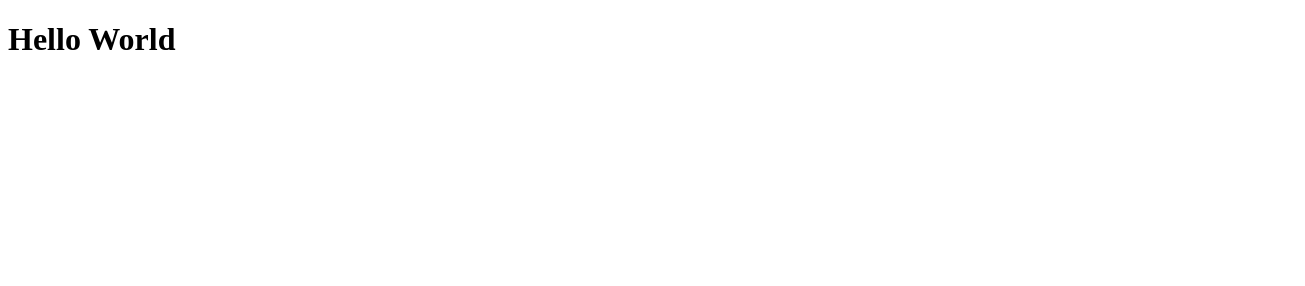
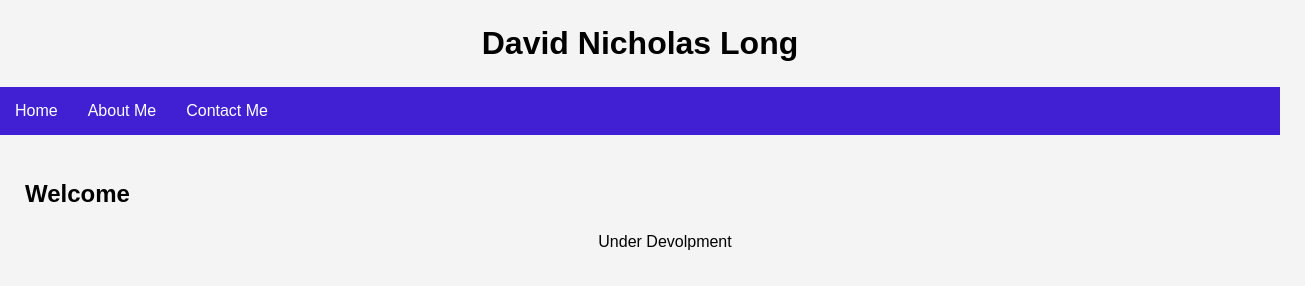
Before and after one commit to NickLong1007/davidnicholaslongwebsite, a plain HTML site: page index.html in a window 1280 px wide. Shown: the whole page, 1305 px wide, since content can reach past the window. Drawn offline with Linux system fonts and the light colour scheme.

Commit message:
added basic structure

```diff
--- a/index.html
+++ b/index.html
@@ -3,9 +3,30 @@
 <head>
     <meta charset="UTF-8">
     <meta name="viewport" content="width=device-width, initial-scale=1.0">
-    <title>Test of git commit from VSCODE</title>
+    <title>HomePage</title>
+    <link rel="stylesheet" href="style.css">
 </head>
-<body>
-    <h1>Hello World</h1>
+
+
+
+
+<body></body>
+    <h1>David Nicholas Long</h1>
+    <nav class = "navbar">
+        <ul>
+            <li><a href="index.html">Home</a></li>
+            <li><a href="aboutme.html">About Me</a></li>
+            <li><a href="contactme.html">Contact Me</a></li>
+        </ul>
+    </nav>
+    <main>
+        <h2>Welcome</h2>
+        <p>Under Devolpment</p>
+    </main>
+
 </body>
+
+
+
+
 </html>
--- /dev/null
+++ b/style.css
@@ -0,0 +1,44 @@
+body
+{
+    font-family: Arial, sans-serif;
+    background-color: #f4f4f4;
+    margin: 0;
+    padding: 0;
+}
+main
+{
+    width: 100%;
+    margin: 25px;
+    text-align: left;
+    overflow: hidden;
+}
+h1{
+    text-align: center;
+    margin: 25px;
+}
+.navbar ul{
+    list-style-type: none;
+    background-color: rgb(65, 32, 211);
+    padding: 0px;
+    margin: 0px;
+    overflow: hidden;
+    text-align: center;
+}
+.navbar a{
+    text-decoration: none;
+    color: white;
+    padding: 15px;
+    display: block;
+    text-align: center;
+}
+.navbar a:hover{
+    background-color: green;
+}
+.navbar li{
+    float: left;
+}
+p{
+    margin: 25px;
+    padding: 0 150px;
+    text-align: center;
+}
```
Also changed, not shown: aboutme.html (added, +34 -0 lines), contactme.html (added, +29 -0 lines).
